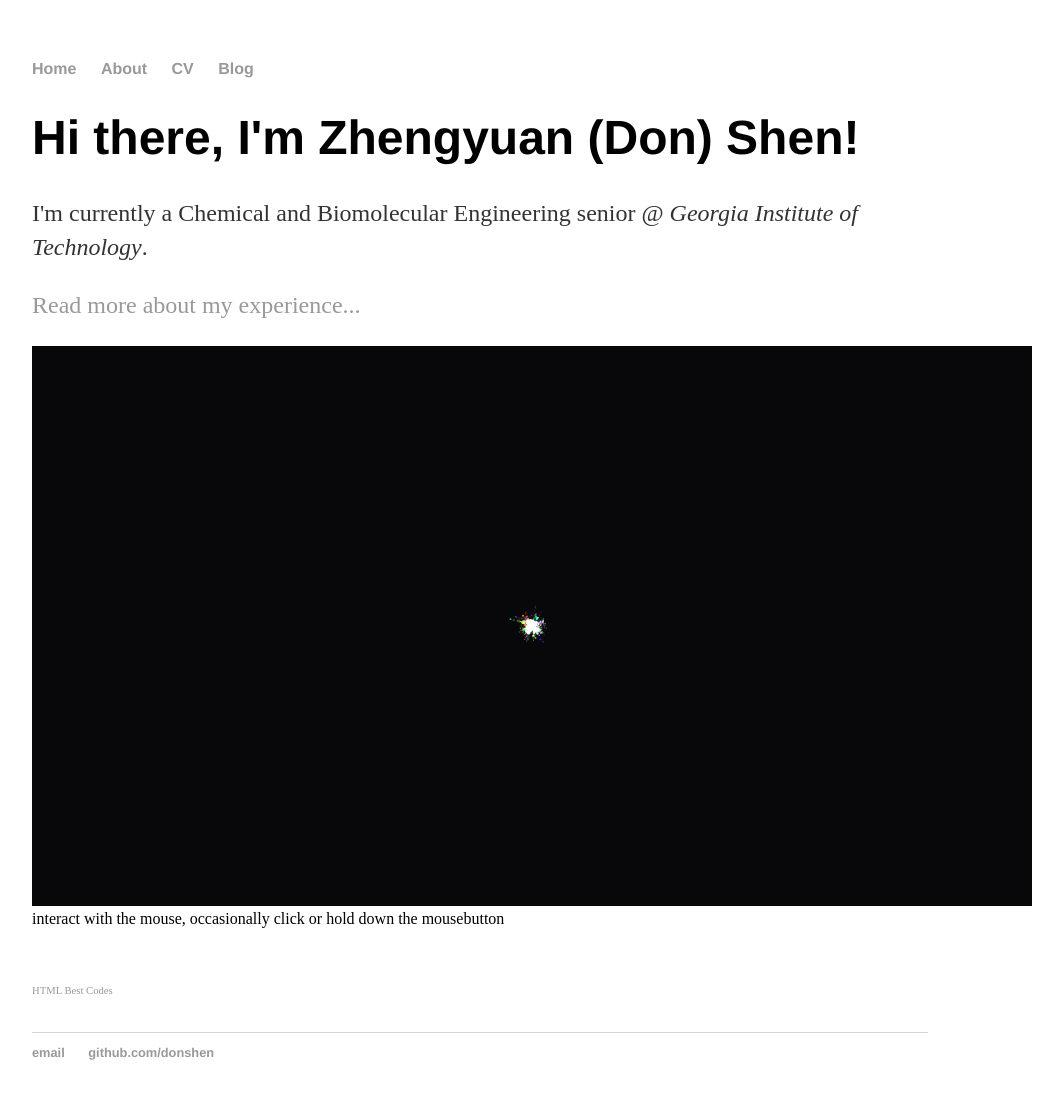
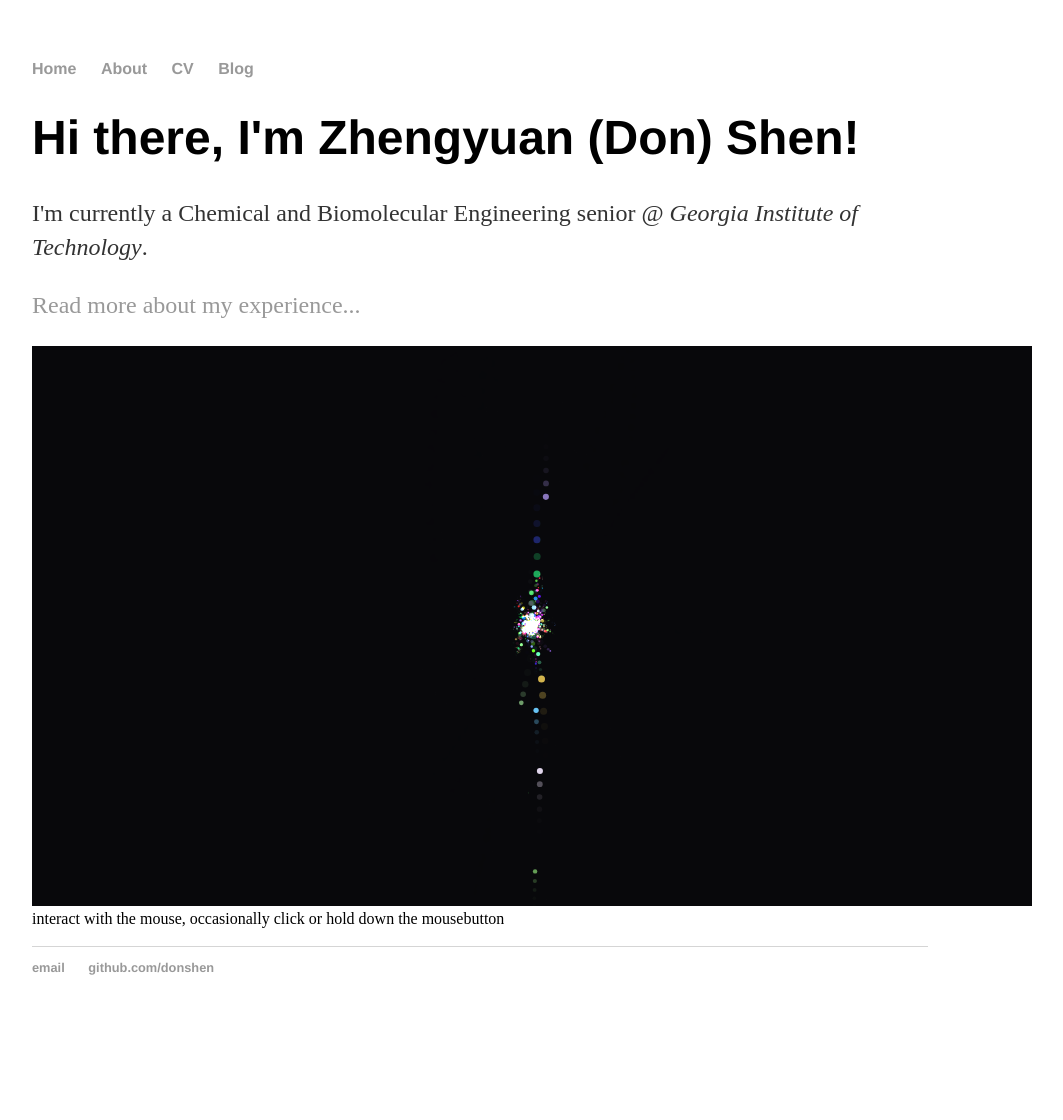
Before and after one commit to donshen/donshen.github.io, a Jekyll site: the page built from index.html, in a window 1280 px wide. Shown: the whole page, without its empty margins (160-1223 px from the left). Built offline with Jekyll 4.4.1, drawn with Linux system fonts in a browser that asks for light colours; after the commit the page ends 1035 px from its top, so only the background shows below that.

Commit message:
Update index.html

```diff
--- a/index.html
+++ b/index.html
@@ -14,7 +14,7 @@ title: Don Shen, Chemical Engineer
 <script type="text/javascript">
 (function(){function C(){e.globalCompositeOperation="source-over";e.fillStyle="rgba(8,8,12,0.65)";e.fillRect(0,0,f,p);e.globalCompositeOperation="lighter";x=q-u;y=r-v;u=q;v=r;for(var d=0.86*f,l=0.125*f,m=0.5*f,t=Math.random,n=Math.abs,o=z;o--;){var h=A[o],i=h.x,j=h.y,a=h.a,b=h.b,c=i-q,k=j-r,g=Math.sqrt(c*c+k*k)||0.001,c=c/g,k=k/g;if(w&&g<m)var s=14*(1-g/m),a=a+(c*s+0.5-t()),b=b+(k*s+0.5-t());g<d&&(s=0.0014*(1-g/d)*f,a-=c*s,b-=k*s);g<l&&(c=2.6E-4*(1-g/l)*f,a+=x*c,b+=y*c);a*=B;b*=B;c=n(a);k=n(b);g=
 0.5*(c+k);0.1>c&&(a*=3*t());0.1>k&&(b*=3*t());c=0.45*g;c=Math.max(Math.min(c,3.5),0.4);i+=a;j+=b;i>f?(i=f,a*=-1):0>i&&(i=0,a*=-1);j>p?(j=p,b*=-1):0>j&&(j=0,b*=-1);h.a=a;h.b=b;h.x=i;h.y=j;e.fillStyle=h.color;e.beginPath();e.arc(i,j,c,0,D,!0);e.closePath();e.fill()}}function E(d){d=d?d:window.event;q=d.clientX-m.offsetLeft-n.offsetLeft;r=d.clientY-m.offsetTop-n.offsetTop}function F(){w=!0;return!1}function G(){return w=!1}function H(){this.color="rgb("+Math.floor(255*Math.random())+","+Math.floor(255*
-Math.random())+","+Math.floor(255*Math.random())+")";this.b=this.a=this.x=this.y=0;this.size=1}var D=2*Math.PI,f=1E3,p=560,z=600,B=0.96,A=[],o,e,n,m,q,r,x,y,u,v,w;window.onload=function(){o=document.getElementById("mainCanvas");if(o.getContext){m=document.getElementById("outer");n=document.getElementById("canvasContainer");e=o.getContext("2d");for(var d=z;d--;){var l=new H;l.x=0.5*f;l.y=0.5*p;l.a=34*Math.cos(d)*Math.random();l.b=34*Math.sin(d)*Math.random();A[d]=l}q=u=0.5*f;r=v=0.5*p;document.onmousedown=
+Math.random())+","+Math.floor(255*Math.random())+")";this.b=this.a=this.x=this.y=0;this.size=1}var D=2*Math.PI,f=1E3,p=560,z=600,B=0.96,A=[],o,e,n,m,q,r,x,y,u,v,w;window.onload=function(){o=document.getElementById("mainCanvas");if(o.getContext){m=document.getElementById("outer");n=document.getElementById("canvasContainer");e=o.getContext("2d");for(var d=z;d--;){var l=new H;l.x=0.5*f;l.y=0.5*p;l.a=34*Math.cos(d)*Math.random();l.b=34*Math.tan(d)*Math.random();A[d]=l}q=u=0.5*f;r=v=0.5*p;document.onmousedown=
 F;document.onmouseup=G;document.onmousemove=E;setInterval(C,33);document.getElementById("output").innerHTML='interact with the mouse, occasionally click or hold down the mousebutton<br>'}else document.getElementById("output").innerHTML="Sorry, needs a recent version of Chrome, Firefox, Opera, Safari, or Internet Explorer 9."}})();
 </script>
 </head>
@@ -27,6 +27,6 @@ F;document.onmouseup=G;document.onmousemove=E;setInterval(C,33);document.getElem
 </div>
 
 <br/>
-<p><a target="_blank" href="http://www.htmlbestcodes.com/"><span style="font-size: 8pt; text-decoration: none">HTML Best Codes</span></a></p>
+
 </body>
 </html>
```
